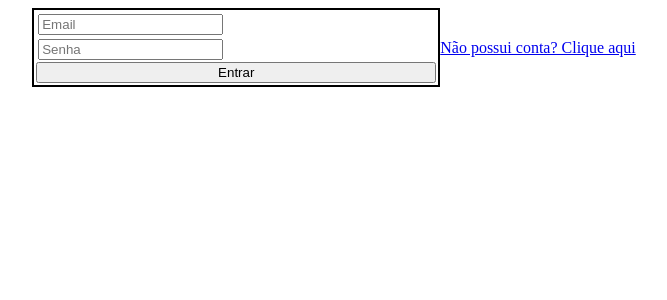
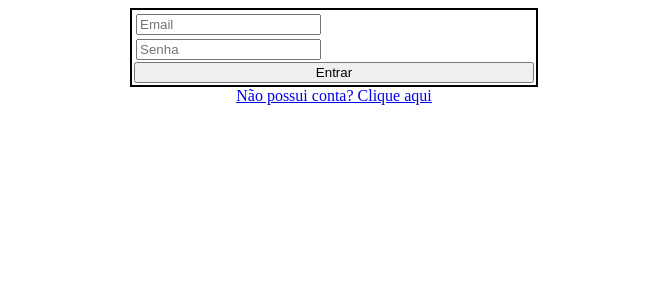
Before and after one commit to DavidSheltonSF/crudFlask, a Flask app: page /login in a window 1280 px wide. Shown: the top 300 px of the page, without its empty margins (306-973 px from the left). Run offline with Flask 3, Linux system fonts and the light colour scheme.

Commit message:
Update edit.html, login.html, register.html

```diff
--- a/templates/edit.html
+++ b/templates/edit.html
@@ -9,7 +9,7 @@
     <link rel="stylesheet" type="text/css" href="{{ url_for('static', filename='utilities/utilities.css') }}">
 </head>
 <body>
-    <section class="flex-center">
+    <section class="flex-center column-container">
         <div class="form-container">
             <form class="site-form" action="http://127.0.0.1:5000/edit/{{usuario.email}}" enctype="multipart/form-data" method="POST">
                 <span class="input-container">
--- a/templates/login.html
+++ b/templates/login.html
@@ -9,7 +9,7 @@
     <link rel="stylesheet" type="text/css" href="{{ url_for('static', filename='utilities/utilities.css') }}">
 </head>
 <body>
-    <section class="flex-center">
+    <section class="flex-center column-container">
         <div class="form-container">
             <form class="site-form" action="http://127.0.0.1:5000/login" method="POST">
                 <span class="input-container">
--- a/templates/register.html
+++ b/templates/register.html
@@ -9,7 +9,7 @@
     <link rel="stylesheet" type="text/css" href="{{ url_for('static', filename='utilities/utilities.css') }}">
 </head>
 <body>
-    <section class="flex-center">
+    <section class="flex-center column-container">
         <div class="form-container">
             <form class="site-form" action="http://127.0.0.1:5000/register" enctype="multipart/form-data" method="POST">
                 <span class="input-container">
```
